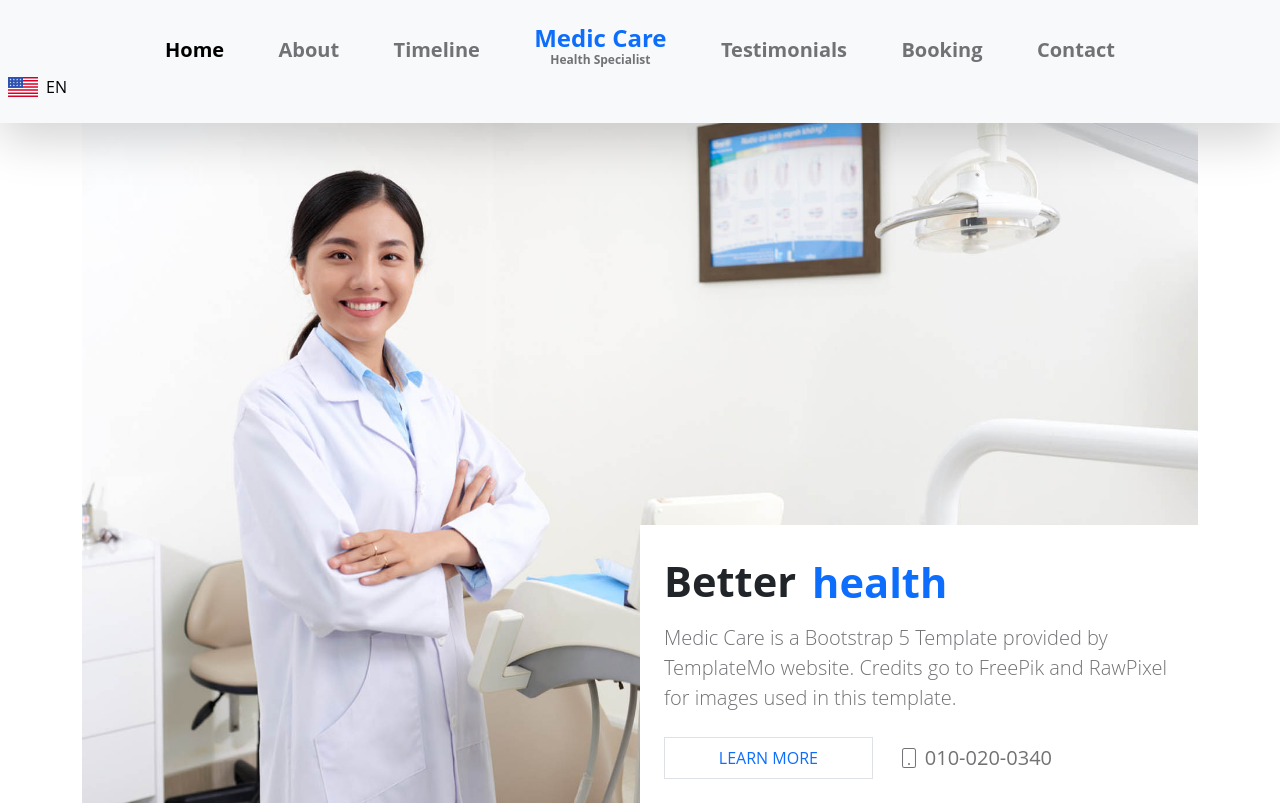
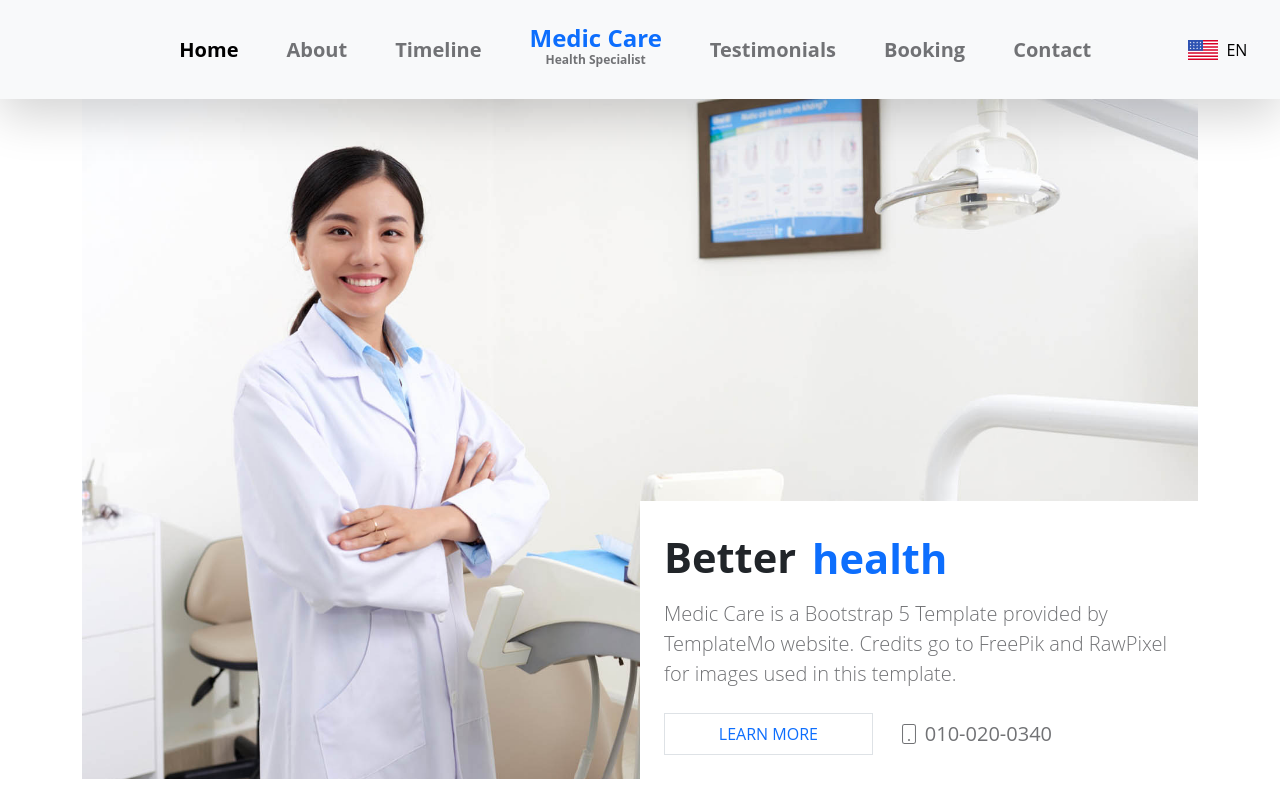
Before and after one commit to AsalYousefi/Medical-Booking, a React (Vite) app: page / in a window 1280 px wide. Shown: the top 805 px of the page. Built offline with nearby package versions, Linux system fonts and the light colour scheme.

Commit message:
add change language button

```diff
--- a/src/Components/Header/Header.jsx
+++ b/src/Components/Header/Header.jsx
@@ -3,16 +3,26 @@ import { useTranslation } from "react-i18next";
 import LngBtn from "./LngBtn";
 
 export default function Header(props) {
-
   const [isOpen, setIsOpen] = useState(false);
 
   const { t } = useTranslation();
 
   return (
-    <header className="position-sticky top-0 start-0 w-100 z-3 py-3 py-lg-4 shadow-lg bg-light">
-      <div className="container">
-        <div className="w-100 d-flex justify-content-center align-items-center">
-          <nav className="horizontal-nav mx-auto">
+    <header className="d-flex justify-content-around align-items-center position-sticky top-0 start-0 w-100 z-3 py-3 py-lg-4 shadow-lg bg-light">
+      {/* for center nav */}
+      <div className="empty-box d-none d-lg-block"></div>
+      <div
+        className={`d-lg-none pointer menu-btn d-flex flex-column justify-content-between ${
+          isOpen && "open"
+        }`}
+        onClick={() => setIsOpen((prev) => !prev)}
+        style={{ transform: open ? "rotate(180deg)" : "rotate(0deg)" }}
+      >
+        <div className="bar"></div>
+        <div className="bar"></div>
+        <div className="bar"></div>
+      </div>
+      <nav className="horizontal-nav">
         <ul className="m-0 list-unstyled d-lg-flex justify-content-lg-around align-items-lg-center">
           {props.navOptions.map((navOp, i) => {
             if (i < 3)
@@ -31,15 +41,9 @@ export default function Header(props) {
           })}
           <li className="text-center">
             <h1 className="logo text-primary text-capitalize fw-bold">
-                  <a
-                    href="/"
-                  >
+              <a href="/">
                 {t("header.logo.h1")}
-                    <span
-                      className="d-block"
-                    >
-                      {t("header.logo.p")}
-                    </span>
+                <span className="d-block">{t("header.logo.p")}</span>
               </a>
             </h1>
           </li>
@@ -60,19 +64,6 @@ export default function Header(props) {
           })}
         </ul>
       </nav>
-          <div
-            className={`d-lg-none pointer menu-btn d-flex flex-column justify-content-between ${
-              isOpen && "open"
-            }`}
-            onClick={() => setIsOpen((prev) => !prev)}
-            style={{ transform: open ? "rotate(180deg)" : "rotate(0deg)" }}
-          >
-            <div className="bar"></div>
-            <div className="bar"></div>
-            <div className="bar"></div>
-          </div>
-        </div>
-      </div>
       {isOpen && (
         <div className="d-lg-none position-absolute z-3 w-100 bg-light start-0 top-100">
           <div className="container">
--- a/src/Components/Header/LngBtn.jsx
+++ b/src/Components/Header/LngBtn.jsx
@@ -7,8 +7,6 @@ export default function LngBtn() {
 
     function changeLng(lng) {
         i18n.changeLanguage(lng);
-        document.documentElement.dir = lng === "fa" ? "rtl" : "ltr";
-        document.documentElement.lang = lng
     }
 
     const nextLng = i18n.language === "fa" ? "en" : "fa"
--- a/src/i18n.js
+++ b/src/i18n.js
@@ -29,4 +29,15 @@ i18n
     }
   })
 
+  function changeDirection(lng) {
+    document.documentElement.dir = lng === "fa" ? "rtl" : "ltr";
+    document.documentElement.lang = lng;
+  }
+
+  changeDirection(i18n.language);
+
+  i18n.on("languageChanged", (lng) => {
+    changeDirection(lng);
+  })
+
 export default i18n;
--- a/src/main.css
+++ b/src/main.css
@@ -92,6 +92,10 @@ nav ul li {
 
 .active {
     color: #000;
+}
+
+.empty-box {
+    width: 4.5vw;
 }
 
 /* home */
--- a/src/media-query.css
+++ b/src/media-query.css
@@ -79,7 +79,8 @@
     }
 
     .horizontal-nav {
-        width: 90% !important;
+        width: 75% !important;
+        max-width: 1250px;
     }
 
     .home-texts {
```
Lines whose indentation alone changed are shown as unchanged.
